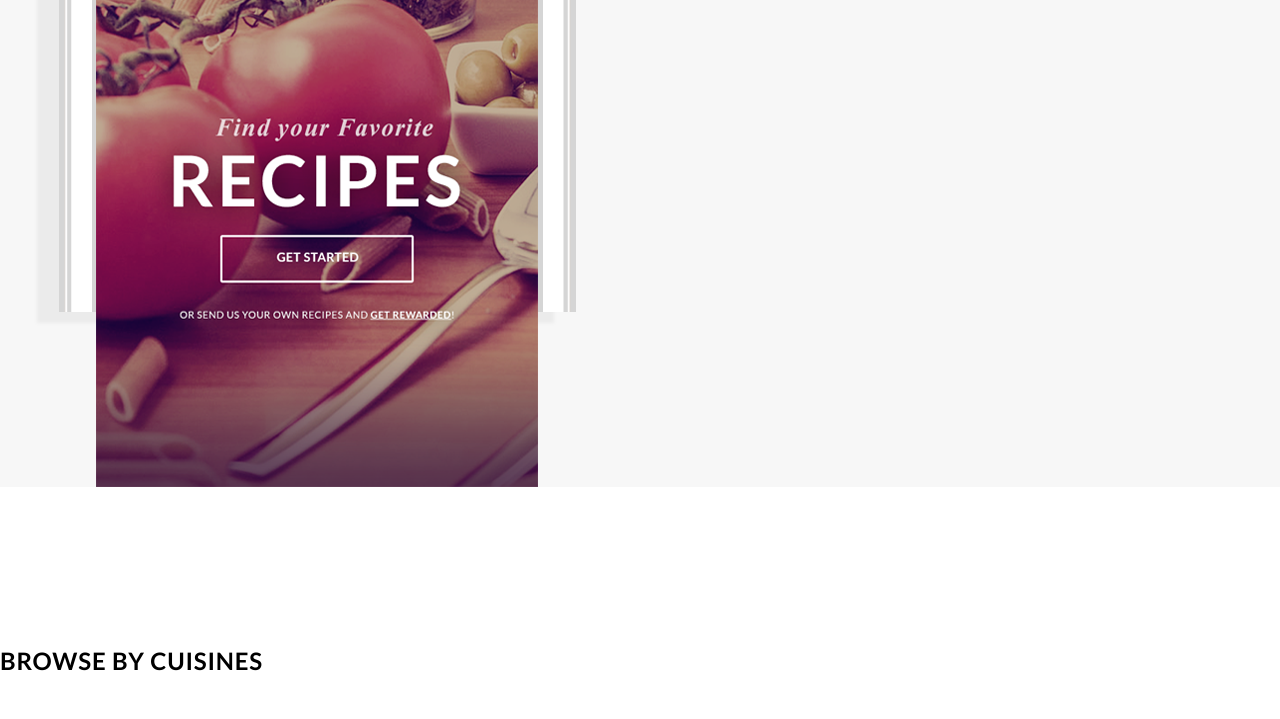
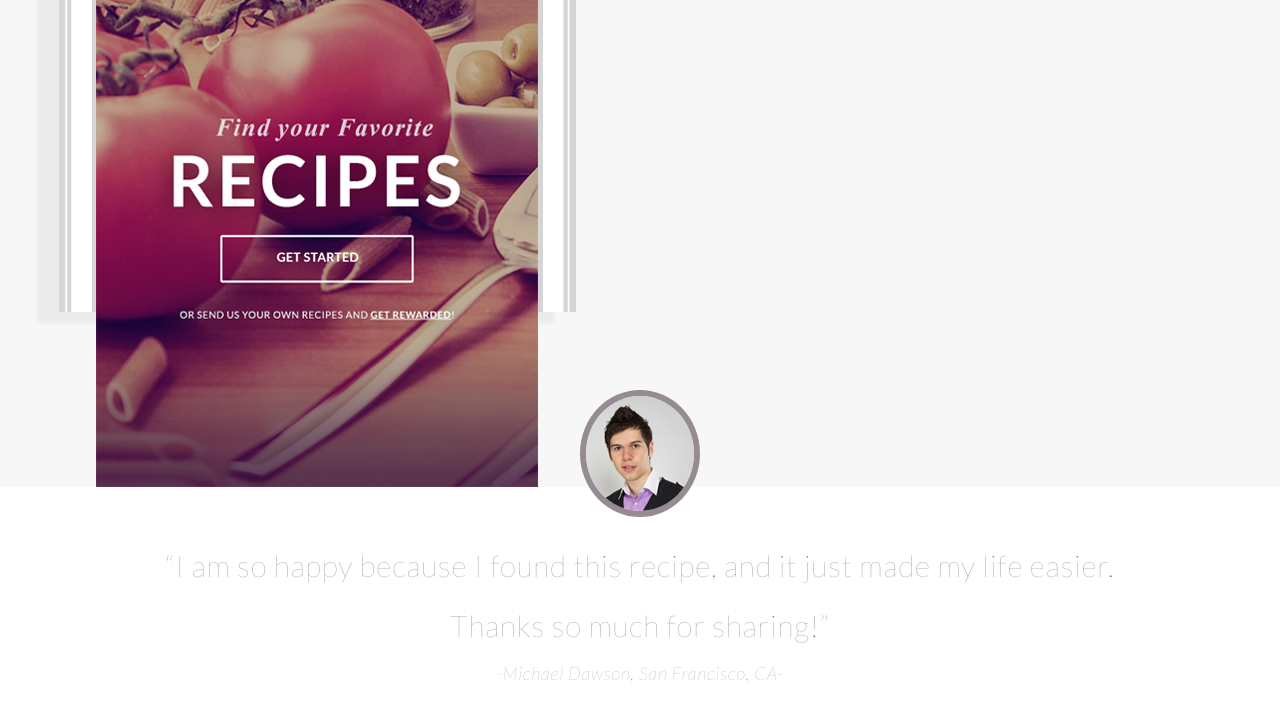
Before and after one commit to serilen/fudi, a plain HTML site: page index.html in a window 1280 px wide. Shown: the part 2040-2759 px from the top of the page. Before the commit the page ends 2715 px from the top, so only its background shows below. Drawn offline with Linux system fonts and the light colour scheme; files whose address does not match are found by name.

Commit message:
section-profile-none-circle

```diff
--- a/css/style.css
+++ b/css/style.css
@@ -292,6 +292,22 @@ html, body{
 	margin-right: 10px;
 }
 
+.intro-example-link {
+	display: inline-block;
+}
+
+.intro-example-link:hover {
+	opacity: 0.5;
+}
+
+.intro-example-link:active {
+	opacity: 0.1;
+}
+
+.intro-example-link:focus {
+	outline: 2px solid #ff0000;
+}
+
 .profile {
 	position: relative;
 	top: -177px;
@@ -302,4 +318,25 @@ html, body{
 	text-align: center;
 	padding-top: 80px;
 	padding-bottom: 80px;
+	;
 }
+
+.profile-img {
+	border-radius: 50%;
+	border: 6px solid #948b93;
+}
+
+.profile-link {
+	display: block;
+	text-decoration: none;
+	font-size: 30px;
+	font-weight: 100;
+	line-height: 2;
+	color: #837782;
+	margin-bottom: 35px;
+}
+
+.site {
+	font-size: 18px;
+	font-style: italic;
+}
--- a/index.html
+++ b/index.html
@@ -97,26 +97,33 @@
 					<p class="intro-lead-descrip">Vivamus ligula quam, vehicula non lacinia sed, faucibus sit amet libero. In libero dui, eleifend eu nisi id, egestas fringilla odio. In varius quam a mas sa hendrerit ullamcorper a eu justo. Suspendisse porta mattis convallis. Aenean tempus ligula ac odio rhoncus, quis aliquam dolor accumsan. </p>
 
 					<p class="intro-lead-descrip">Suspendisse aliquet felis consectetur libero congue, sed pulvinar diam malesuada. Duis vehicula a nibh id hendrerit. Donec sit amet ultrices ante, a mattis massa.</p>
-					<img class="intro-example-logo" src="image/Layer-3.jpg" alt="App Story">
-					<img src="image/Layer-4.jpg" alt="Google Play">
+					<a class="intro-example-link" href="https://apps.apple.com/ua/app/apple-store/id375380948?l=ru"><img class="intro-example-logo" src="image/Layer-3.jpg" alt="App Story"></a>
+					<a class="intro-example-link" href="https://play.google.com/store"><img src="image/Layer-4.jpg" alt="Google Play"></a>
 				</div>
 			</div>
 		</section>
 
 		<section class="profile">
 			<div class="container">
-
+				<a href="#" class="profile-link">
+					<img class="profile-img" src="image/layer-18.png" alt="profile man">
+					<blockquote class="profile-description">
+						<p>“I am so happy because I found this recipe, and it just made my life easier.</p>
+						<p>Thanks  so much for sharing!”</p>
+						<p class="site">-<site>Michael Dawson, San Francisco, CA</site>-</p>
+					</blockquote>
+				</a>
 			</div>
 		</section>
 
 		<section class="menu">
 			<h2>BROWSE BY CUISINES</h2>
 			<div class="container">
-			<p class="value-statistics"><span class="denotation-statistics"></span></p>
-			<p class="value-statistics"><span class="denotation-statistics"></span></p>
-			<p class="value-statistics"><span class="denotation-statistics"></span></p>
-			<p class="value-statistics"><span class="denotation-statistics"></span></p>
-			<p class="value-statistics"><span class="denotation-statistics"></span></p>
+				<p class="value-statistics"><span class="denotation-statistics"></span></p>
+				<p class="value-statistics"><span class="denotation-statistics"></span></p>
+				<p class="value-statistics"><span class="denotation-statistics"></span></p>
+				<p class="value-statistics"><span class="denotation-statistics"></span></p>
+				<p class="value-statistics"><span class="denotation-statistics"></span></p>
 			</div>
 		</section>
 
```
Also changed, not shown: image/layer-18.png (added).
